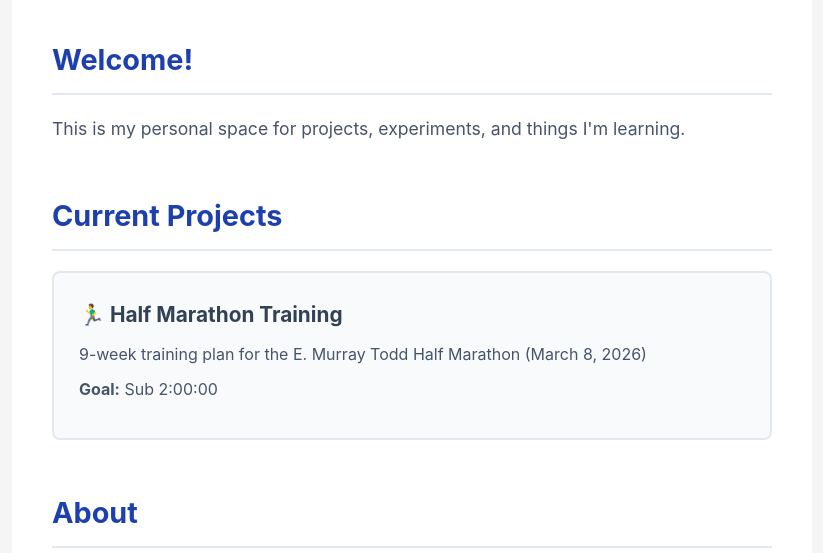
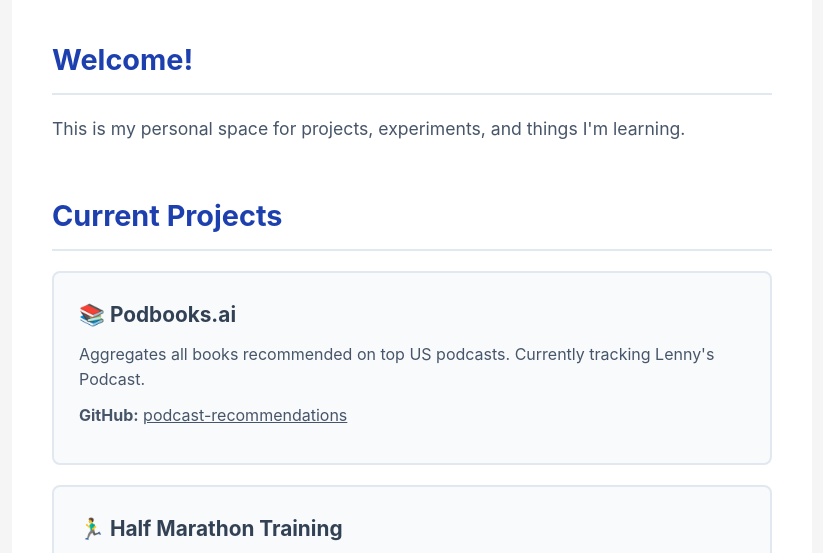
Before and after one commit to Viveklearns/viveklearns_website, a website: page index.html in a window 1280 px wide. Shown: the part 208-761 px from the top of the page, without its empty margins (228-1051 px from the left). Drawn offline with Linux system fonts and the light colour scheme.

Commit message:
Add Podbooks.ai project to homepage
Added Podbooks.ai as the first project card on the homepage. Project aggregates book recommendations from top US podcasts, currently tracking Lenny's Podcast.

🤖 Generated with [Claude Code](https://claude.com/claude-code)

Co-Authored-By: Claude <noreply@anthropic.com>

```diff
--- a/index.html
+++ b/index.html
@@ -21,6 +21,14 @@
 
             <section class="projects">
                 <h2>Current Projects</h2>
+
+                <a href="https://podbooks.ai" target="_blank" class="project-card-link">
+                    <div class="project-card">
+                        <h3>📚 Podbooks.ai</h3>
+                        <p>Aggregates all books recommended on top US podcasts. Currently tracking Lenny's Podcast.</p>
+                        <p><strong>GitHub:</strong> <span style="text-decoration: underline;">podcast-recommendations</span></p>
+                    </div>
+                </a>
 
                 <a href="/half-marathon-training.html" class="project-card-link">
                     <div class="project-card">
```
